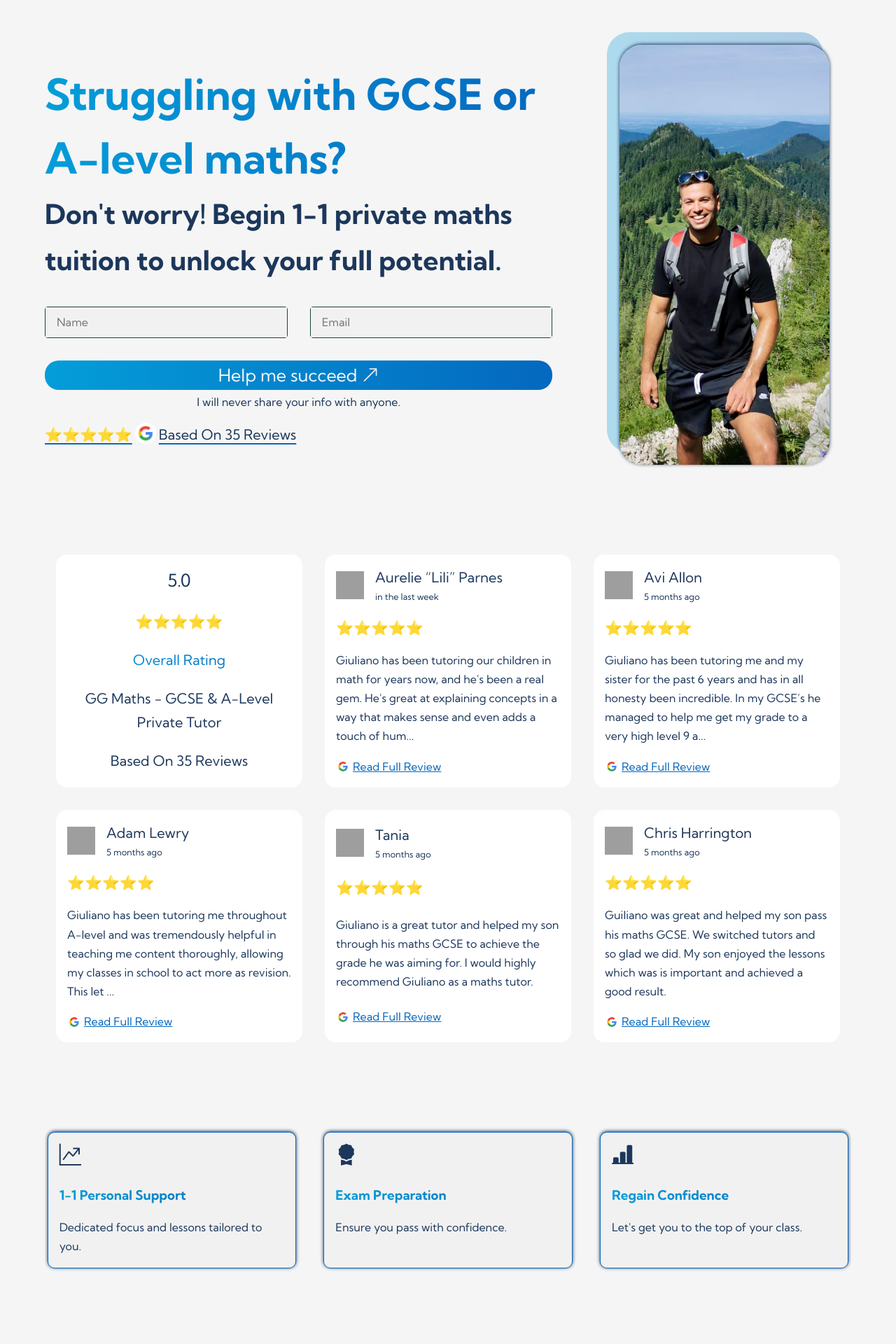
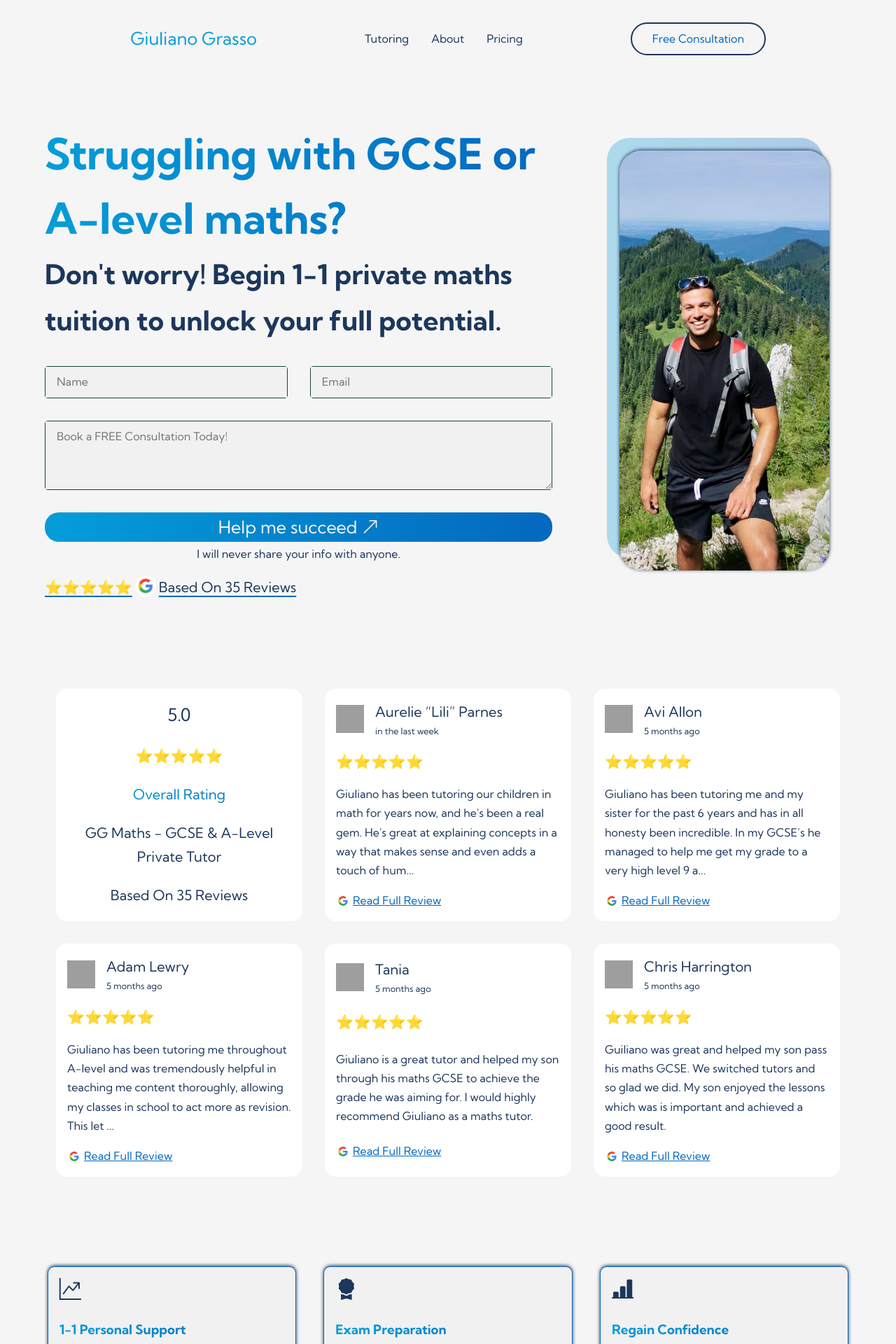
Before and after one commit to GG1982/Jekyll-ggmaths, a Jekyll site: the page built from pages/index.html, in a window 1280 px wide. Shown: the top 1920 px of the page at 70% size. Built offline with Jekyll 4.4.1, drawn with Linux system fonts in a browser that asks for light colours; grey boxes are pictures that could not be loaded.

```diff
--- a/_includes/header.html
+++ b/_includes/header.html
@@ -1,4 +1,4 @@
-<!-- <a href="#nav" class="font-4 scroll-top" aria-label="scroll to top of page"><i class="bi bi-arrow-up-circle-fill"></i></a>
+<a href="#nav" class="font-4 scroll-top" aria-label="scroll to top of page"><i class="bi bi-arrow-up-circle-fill"></i></a>
     <header id="nav">
         <nav class="nav-header">
             <a href="./" class="logo">Giuliano Grasso</a>
@@ -9,4 +9,4 @@
             </ul>
             <a href="/#contact" class="btn">Free Consultation</a>
         </nav>
-    </header> -->
+    </header>
--- a/_includes/hero-form.html
+++ b/_includes/hero-form.html
@@ -1,7 +1,7 @@
 <form class="form-container" action="https://formsubmit.co/e0752bbc7e692b41b24440f222355e73" method="POST">
 
     <!-- Thank you page -->
-    <input type="hidden" name="_next" value="{{ site.url }}/free-resources">
+    <input type="hidden" name="_next" value="{{ site.url }}/thanks">
 
     <!-- Subject line -->
     <input type="hidden" name="_subject" value="Inquiry - Maths Tutoring - Giuliano">
@@ -20,6 +20,13 @@
         <!-- <label class="capitalize" for="Email">Your Email</label> -->
         <input name="Email" id="email" type="email" class="form-input" placeholder="Email" aria-label="Your email" required>
     </div>
+
+    <div class="form-item form-message">
+        <!-- <label class="capitalize" for="Message">Your Message</label> -->
+        <textarea name="Message" name="textarea" class="form-input form-message" rows="3"
+        placeholder="Book a FREE Consultation Today!" aria-label="Your Message" required></textarea>
+    </div>
+
     <div class="form-btn-container">
         <button class="form-btn" type="submit">Help me succeed <i class="bi bi-arrow-up-right"></i></i></button>
         <p class="text-center font--1">I will never share your info with anyone.</p>
--- a/_sass/base.scss
+++ b/_sass/base.scss
@@ -89,45 +89,45 @@
 
 
 /* Header */
-// header {
-//   display: flex;
-//   padding-block: 2em;
-//   justify-content: space-evenly;
-// }
+header {
+  display: flex;
+  padding-block: 2em;
+  justify-content: space-evenly;
+}
 
 
-// .nav-header {
-//   display: flex;
-//   flex-wrap: wrap;
-//   column-gap: 2em;
-//   row-gap: 1em;
-//   justify-content: space-evenly;
-//   align-items: center;
-//   flex-grow: 1;
-// }
+.nav-header {
+  display: flex;
+  flex-wrap: wrap;
+  column-gap: 2em;
+  row-gap: 1em;
+  justify-content: space-evenly;
+  align-items: center;
+  flex-grow: 1;
+}
 
-// .nav-header > ul {
-//   display: flex;
-//   gap: 2em;
-// }
-// .nav-link {
-//   opacity: var(--text-opacity);
-// }
+.nav-header > ul {
+  display: flex;
+  gap: 2em;
+}
+.nav-link {
+  opacity: var(--text-opacity);
+}
 
-// .logo {
-//   font-size: var(--step-1);
-//   color: var(--clr-accent-2);
-//   text-transform: capitalize;
-// }
-// @media only screen and (max-width: 700px) {
-//   header {
-//       padding-block: 1em;
-//       margin-bottom: 1em;
-//   }
-//   header .btn {
-//       display: none;
-//   }
-// }
+.logo {
+  font-size: var(--step-1);
+  color: var(--clr-accent-2);
+  text-transform: capitalize;
+}
+@media only screen and (max-width: 700px) {
+  header {
+      padding-block: 1em;
+      margin-bottom: 1em;
+  }
+  header .btn {
+      display: none;
+  }
+}
 
 
 // Button Designs
```
Also changed, not shown: pages/thank-you.html (added, +14 -0 lines), 11 other files.
